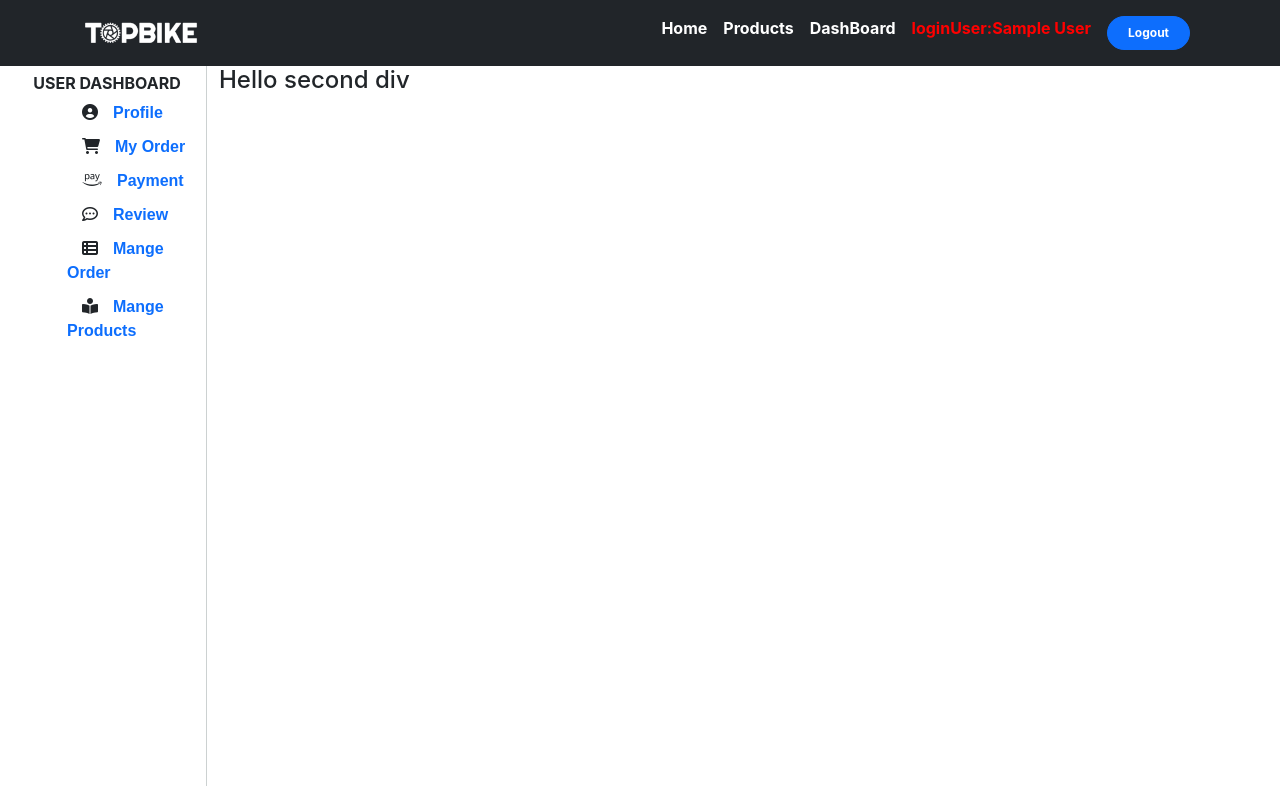
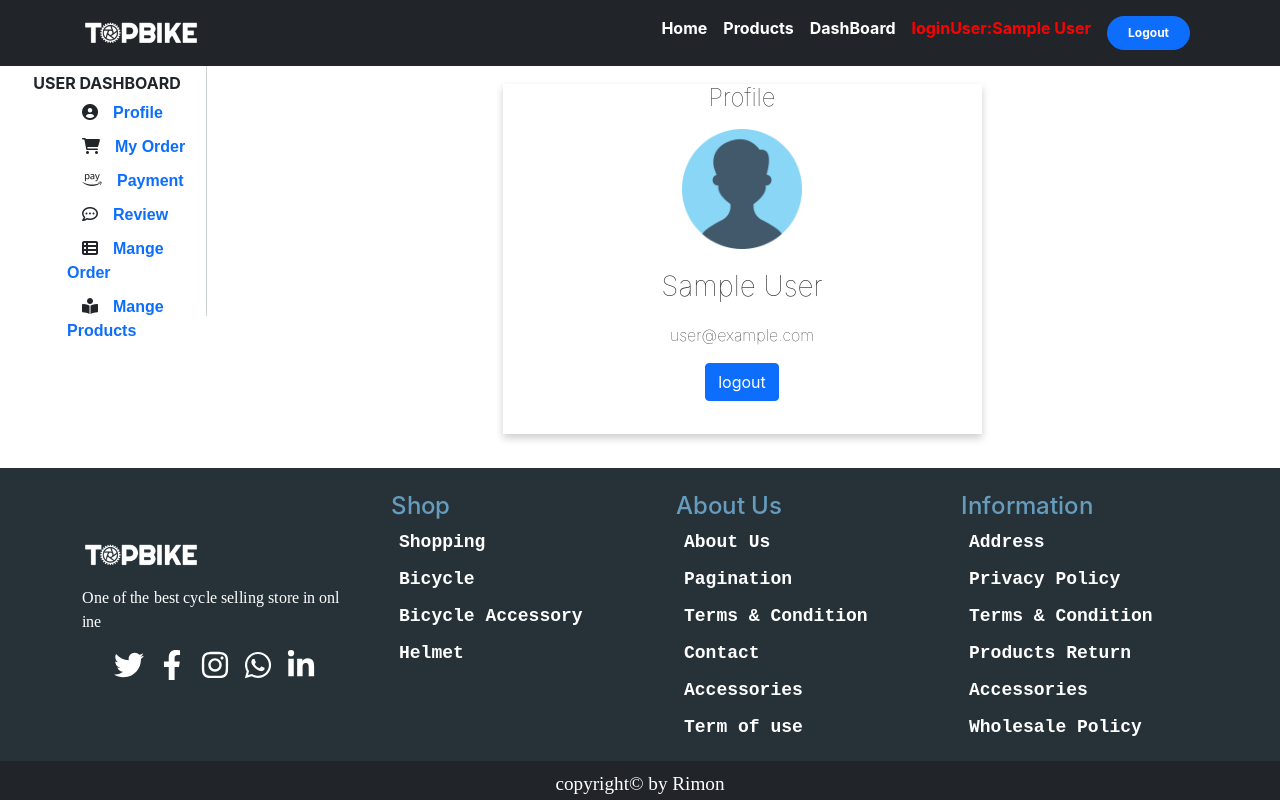
Before and after one commit to rimonhossain12/bycycle-web-site-client, a React (Create React App) app: page /dashboard in a window 1280 px wide. Shown: the top 800 px of the page. Built offline with nearby package versions, Linux system fonts and the light colour scheme; no server answers; sample sign-in values are in the browser's storage.

Commit message:
user profile added

```diff
--- a/src/App.js
+++ b/src/App.js
@@ -2,7 +2,6 @@ import './App.css';
 import { BrowserRouter as Router, Switch, Route } from "react-router-dom";
 import Home from './Pages/Home/Home/Home';
 import About from './Pages/Home/About/About';
-import AddProduct from './Pages/Home/AddProduct/AddProduct';
 import AllProducts from './Pages/Home/AllProducts/AllProducts';
 import Login from './Pages/Login/Login/Login/Login';
 import Register from './Pages/Login/Register/Register';
@@ -10,6 +9,7 @@ import AuthProvider from './Contexts/AuthProvider/AuthProvider';
 import PlaceOrder from './Pages/PlaceOrder/PlaceOrder';
 import PrivateRoute from './Pages/Login/PrivateRoute/PrivateRoute';
 import DashBoard from './Pages/DashBoard/DashBoard/DashBoard';
+import AddProduct from './Pages/DashBoard/AddProduct/AddProduct';
 
 
 
--- a/src/Pages/DashBoard/DashBoard/DashBoard.css
+++ b/src/Pages/DashBoard/DashBoard/DashBoard.css
@@ -11,7 +11,7 @@
 
 .link-div {
     border-right: 1px solid #CCD1D1;
-    height: 90vh;
+    height: 100vh;
 }
 
 .link-div * {
@@ -41,3 +41,26 @@ ul li .list-style {
        font-weight: bold;
        column-rule: rgba(205, 92, 92, 0.151);
 }
+
+@media only screen and (max-width: 600px) {
+    .profile-main {
+        width: 100%;
+        padding: 10px;
+    }
+
+    .profile-div {
+        margin-top: 0px;
+    }
+}
+
+@media only screen and (min-width: 600px) {
+   .dashboard-link {
+       height: 250px
+   }
+}
+
+@media only screen and (max-width: 600px) {
+    .dashboard-link {
+        height: 250px
+    }
+}
--- a/src/Pages/DashBoard/DashBoard/DashBoard.js
+++ b/src/Pages/DashBoard/DashBoard/DashBoard.js
@@ -1,53 +1,78 @@
 import React from 'react';
-import { Link, useRouteMatch } from 'react-router-dom';
+import { Link, Route, Switch, useRouteMatch } from 'react-router-dom';
 import Banner from '../../Home/Banner/Banner';
 import Footer from '../../Shared/Footer/Footer';
+import LogOut from '../LogOut/LogOut';
+import MangeProduct from '../MangeProduct/MangeProduct';
+import MangeAllOrder from '../MangleAllOrder/MangeAllOrder';
+import MyOrder from '../MyOrder/MyOrder';
+import Payment from '../Payment/Payment';
+import Review from '../Review/Review';
 import './DashBoard.css';
 
 const DashBoard = () => {
-    const { path, url } = useRouteMatch();
+    const { url, path } = useRouteMatch();
     return (
         <div className='dashboard'>
             <Banner />
             <div class="dashboard-container">
                 <div class="row">
-                    <div class="col-sm-12 col-md-2 col-lg-2 text-start link-div">
+                    <div class="col-sm-12 col-md-3 col-lg-2 text-start link-div dashboard-link">
                         <h6 className='text-uppercase fw-bold mt-2 text-center'>User Dashboard</h6>
                         <ul>
                             <li>
-                                <i class="fas fa-user-circle" style={{color:'dark'}}></i>
-                                <Link to={`${url}/rendering`} className='list-style'>Profile</Link>
+                                <i class="fas fa-user-circle" style={{ color: 'dark' }}></i>
+                                <Link to={`${url}`} className='list-style'>Profile</Link>
                             </li>
                             <li>
                                 <i class="fas fa-shopping-cart"></i>
-                                <Link to={`${url}/components`} className='list-style'>My Order</Link>
+                                <Link to={`${url}/myOrder`} className='list-style'>My Order</Link>
                             </li>
                             <li>
                                 <i class="fab fa-amazon-pay"></i>
-                                <Link to={`${url}/props-v-state`} className='list-style'>Payment</Link>
+                                <Link to={`${url}/payment`} className='list-style'>Payment</Link>
                             </li>
                             <li>
                                 <i class="far fa-comment-dots"></i>
-                                <Link to={`${url}/props-v-state`} className='list-style' >Review</Link>
+                                <Link to={`${url}/review`} className='list-style' >Review</Link>
                             </li>
                             <li>
                                 <i class="fas fa-th-list"></i>
-                                <Link to={`${url}/props-v-state`} className='list-style' >Mange Order</Link>
+                                <Link to={`${url}/mangeOrder`} className='list-style' >Mange Order</Link>
                             </li>
                             <li>
                                 <i class="fas fa-book-reader"></i>
-                                <Link to={`${url}/props-v-state`} className='list-style' >Mange Products</Link>
+                                <Link to={`${url}/mangeProduct`} className='list-style' >Mange Products</Link>
                             </li>
                         </ul>
                     </div>
-                    <div className="col-sm-12 col-md-10 col-lg-10 text-start item-div">
+                    <div className="col-sm-12 col-md-9 col-lg-10 text-start dashboard-link-div">
                         <div>
-                            <h4> Hello second div</h4>
+                            <Switch>
+                                <Route exact path={path}>
+                                    <LogOut/>
+                                </Route>
+                                <Route path={`${path}/myOrder`}>
+                                   <MyOrder/>
+                                </Route>
+                                <Route path={`${path}/payment`}>
+                                    <Payment />
+                                </Route>
+                                <Route path={`${path}/review`}>
+                                    <Review />
+                                </Route>
+                                <Route path={`${path}/mangeOrder`}>
+                                    <MangeAllOrder />
+                                </Route>
+                                <Route path={`${path}/mangeProduct`}>
+                                    <MangeProduct />
+                                </Route>
+                            </Switch>
                         </div>
                     </div>
                 </div>
             </div>
-            <Footer/>
+            <Footer />
         </div>
     );
 };
--- a/src/Pages/DashBoard/LogOut/LogOut.js
+++ b/src/Pages/DashBoard/LogOut/LogOut.js
@@ -1,9 +1,22 @@
 import React from 'react';
+import useAuth from '../../../hooks/useAuth';
+import './Logout.css';
+import userImg from '../../../images/login/user.png'
 
 const LogOut = () => {
+const { user, logout } = useAuth();
+    console.log(user);
     return (
-        <div>
-            <h2>Log Out</h2>
+        <div className='container'>
+           <div className='profile-main'>
+                <div className='profile-div'>
+                    <h4 className='fw-lighter mt-2 mb-3'>Profile</h4>
+                    <img src={userImg} alt="" className='img-fluid' />
+                    <p className='fw-lighter fs-3 mt-3'>{user.displayName}</p>
+                    <p className='fw-lighter fs-6 mt-3'>{user.email}</p>
+                    <button className='btn btn-primary' onClick={logout}>logout</button>
+                </div>
+           </div>
         </div>
     );
 };
--- /dev/null
+++ b/src/Pages/DashBoard/LogOut/Logout.css
@@ -0,0 +1,43 @@
+.profile-main{
+   margin: auto;
+   width: 50%;
+   padding: 10px;
+}
+.profile-div {
+    margin-top: 15px;
+    box-shadow: 0 4px 8px 0 rgba(0, 0, 0, 0.2);
+    /* transition: 0.3s; */
+    width:100%;
+    height: 350px;
+    text-align: center;
+}
+.profile-div > img {
+     display: block;
+     margin-left: auto;
+     margin-right: auto;
+     width: 25%;
+}
+
+
+@media only screen and (max-width: 600px) {
+  .profile-main {
+      /* margin: auto; */
+      width: 100%;
+      padding: 10px;
+  }
+  .profile-div{
+      margin-top: 0px;
+  }
+}
+
+@media only screen and (min-width: 600px) {
+    .profile-main {
+        margin: auto;
+        width: 50%;
+        padding: 10px;
+    }
+
+    .profile-div {
+        margin-top: 0px;
+    }
+}
--- /dev/null
+++ b/src/Pages/DashBoard/MangeProduct/MangeProduct.js
@@ -0,0 +1,11 @@
+import React from 'react';
+
+const MangeProduct = () => {
+    return (
+        <div>
+            <h2>Mange All service products</h2>
+        </div>
+    );
+};
+
+export default MangeProduct;
--- /dev/null
+++ b/src/Pages/DashBoard/MyOrder/MyOrder.js
@@ -0,0 +1,11 @@
+import React from 'react';
+
+const MyOrder = () => {
+    return (
+        <div>
+            <h2>My Order pages</h2>
+        </div>
+    );
+};
+
+export default MyOrder;
--- a/src/Pages/DashBoard/Payment/Payment.js
+++ b/src/Pages/DashBoard/Payment/Payment.js
@@ -3,7 +3,7 @@ import React from 'react';
 const Payment = () => {
     return (
         <div>
-            <h2>Payment page coming soon</h2>
+            <h2 className='fs-4 fw-lighter'>payment system coming soon......</h2>
         </div>
     );
 };
--- a/src/Pages/Login/Login/Login/Login.js
+++ b/src/Pages/Login/Login/Login/Login.js
@@ -1,5 +1,5 @@
 import React, { useState } from 'react';
-import { Row, Spinner } from 'react-bootstrap';
+import { Row } from 'react-bootstrap';
 import './Login.css';
 import loginImg from '../../../../images/login/login.png';
 import { Link } from 'react-router-dom';
@@ -30,9 +30,11 @@ const Login = () => {
 
     return (
         <>
-            {isLoading && <Spinner animation="border" role="status">
-                <span className="visually-hidden">Loading...</span>
-            </Spinner>}
+            {isLoading &&
+                <div class="spinner-border" style={{ width: "6rem", height: "6rem", role: 'status' }}>
+                    <span class="visually-hidden">Loading...</span>
+                </div>
+            }
             {!isLoading &&
                 <div className='container my-5'>
                     <Row xs={1} md={2} lg={2} className="g-2" >
```
Also changed, not shown: src/images/login/user.png (added). Lines whose indentation alone changed are shown as unchanged.
